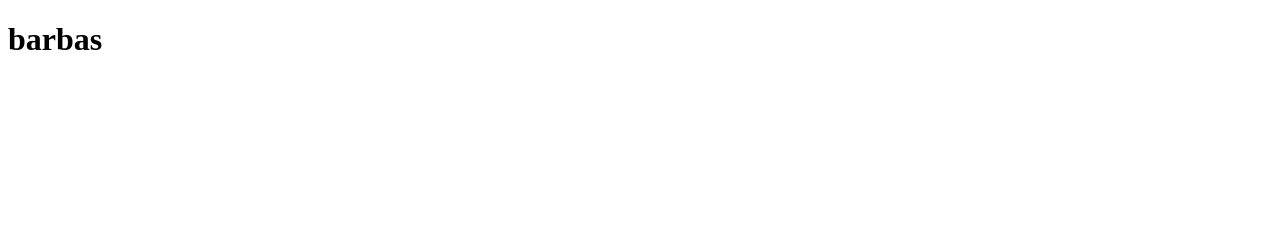
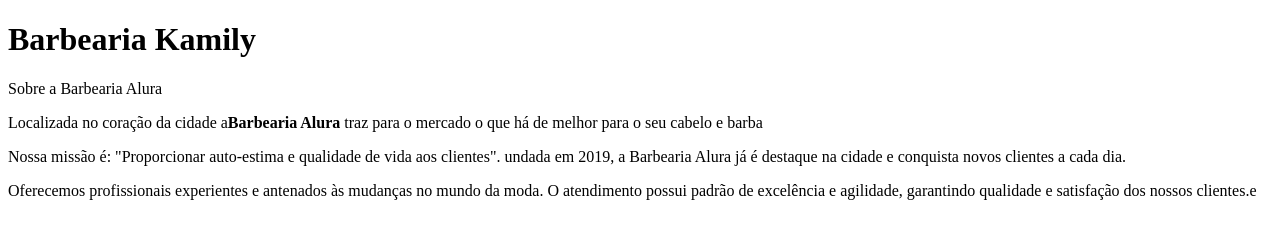
Before and after one commit to milyrafa08/barbearia_alura, a plain HTML site: page index.html in a window 1280 px wide. Drawn offline with Linux system fonts and the light colour scheme.

Commit message:
Add files via upload

```diff
--- a/index.html
+++ b/index.html
@@ -6,6 +6,15 @@
     <title>barbearia kamily</title>
 </head>
 <body>
-    <h1>barbas</h1>
+    <h1>Barbearia Kamily</h1>
+    <p>Sobre a Barbearia Alura<p>
+
+    <p>Localizada no coração da cidade a<strong>Barbearia Alura</strong> traz para o mercado o que há de melhor para o seu cabelo e barba
+    <p> Nossa missão é: "Proporcionar auto-estima e qualidade de vida aos clientes".
+        undada em 2019, a Barbearia Alura já é destaque na cidade e conquista novos clientes a cada dia.
+
+    <p>Oferecemos profissionais experientes e antenados às mudanças no mundo da moda. O atendimento possui padrão de excelência e agilidade, garantindo qualidade e satisfação dos nossos clientes.e</p>
+
+
 </body>
 </html>
```
